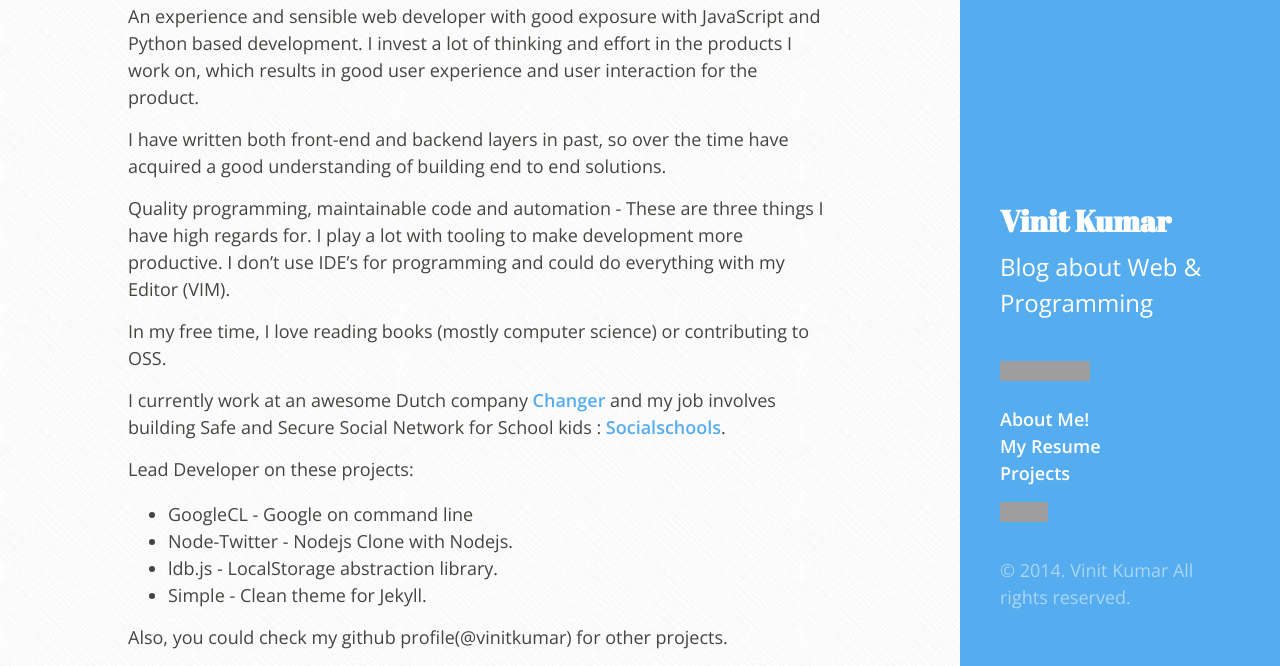
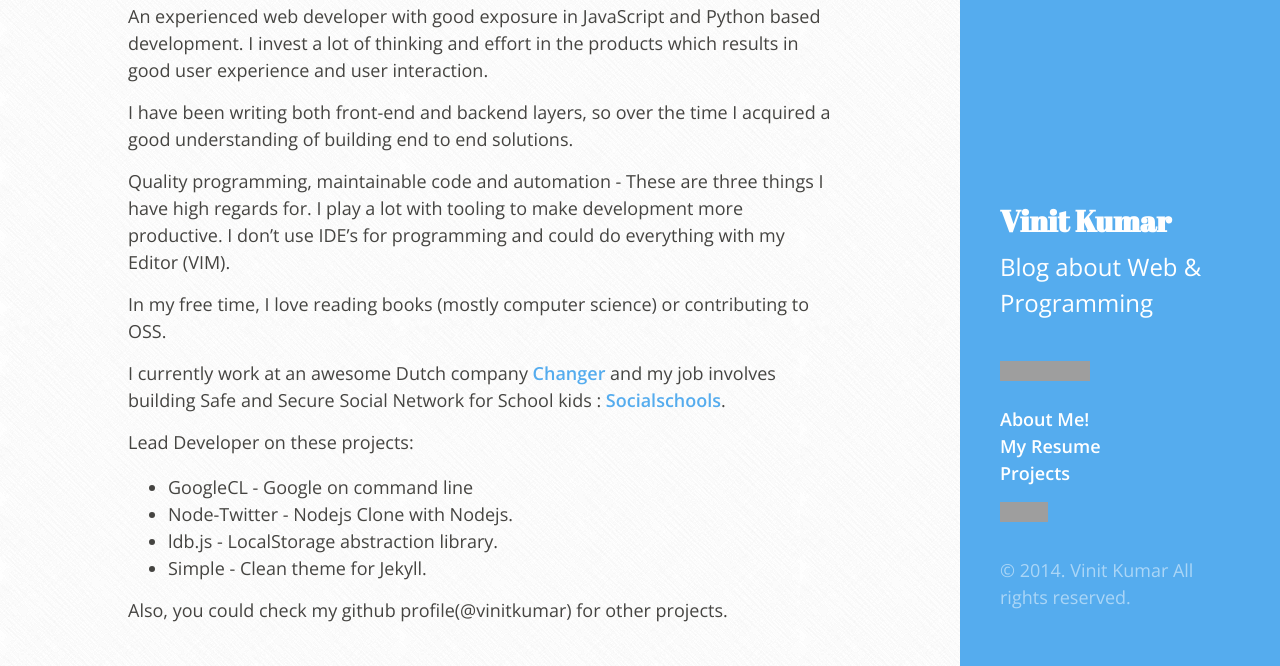
Before and after one commit to vinitkumar/vinitkumar.github.com, a Jekyll site: the page built from about.md, in a window 1280 px wide and 1140 px high, cut to the strip 474-1140 px from the top of the window. Built offline with Jekyll 4.4.1, drawn with Linux system fonts in a browser that asks for light colours; Markdown is read by kramdown in place of the engine named in the settings; grey boxes are pictures that could not be loaded.

Commit message:
Update about.md

```diff
--- a/about.md
+++ b/about.md
@@ -6,9 +6,9 @@ title: About
 <img src="https://avatars3.githubusercontent.com/u/537678?s=460" class="profile-pic">
 <iframe src="http://githubbadge.appspot.com/vinitkumar?s=1&a=0" style="border: 0;height: 142px;width: 200px;overflow: hidden;" frameBorder="0"></iframe>
 
-An experience and sensible web developer with good exposure with JavaScript and Python based development. I invest a lot of thinking and effort in the products I work on, which results in good user experience and user interaction for the product.
+An experienced web developer with good exposure in JavaScript and Python based development. I invest a lot of thinking and effort in the products which results in good user experience and user interaction.
 
-I have written both front-end and backend layers in past, so over the time have acquired a good understanding of building end to end solutions.
+I have been writing both front-end and backend layers, so over the time I acquired a good understanding of building end to end solutions.
 
 Quality programming, maintainable code and automation - These are three things I have high regards for. I play a lot with tooling to make development more productive. I don't use IDE's for programming and could do everything with my Editor (VIM).
 
```
